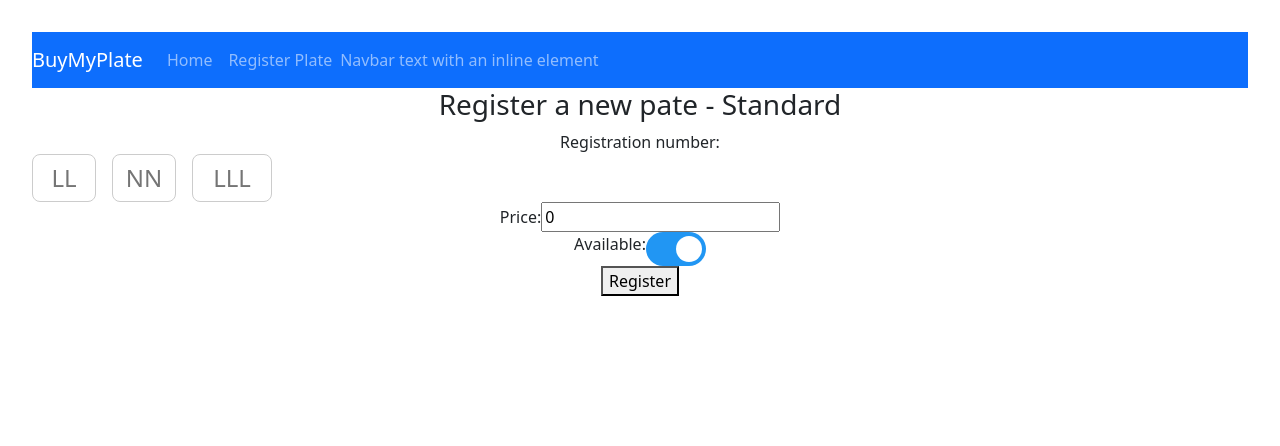
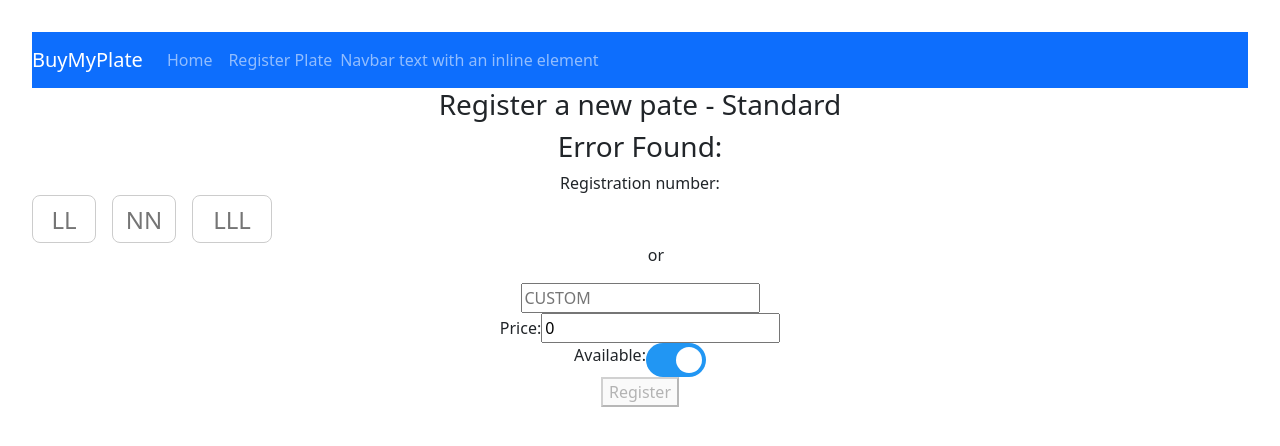
Before and after one commit to pockche123/buymyplate-client, a React (Vite) app: page /register-plate in a window 1280 px wide. Shown: the top 446 px of the page. Built offline with nearby package versions, Linux system fonts and the light colour scheme.

Commit message:
add custom plate input

```diff
--- a/src/pages/RegisterPlatePage.jsx
+++ b/src/pages/RegisterPlatePage.jsx
@@ -4,8 +4,7 @@ import { useRef, useState } from "react";
 import "../assets/button.css";
 import { createVehiclePlate } from "../api/vehiclePlateApi";
 // import { useNavigate } from "react-router-dom";
-import { toast } from 'react-toastify';
-
+import { toast } from "react-toastify";
 
 const RegisterPlatePage = () => {
   const [values, setValues] = useState(["", "", ""]);
@@ -15,13 +14,20 @@ const RegisterPlatePage = () => {
   const [available, setAvailable] = useState(true);
   let strErrMessage = "Letters only accepted";
   let numErrMessage = "Numbers only accepted";
+  let bothPlatePresentErrMessage ="Registration plate cannot be both STANDARD and CUSTOM";
+  const [customPlate, setCustomPlate] = useState("");
 
   const renderErrors = () => {
-    if (!errors.some((err) => err)) return null;
+    // if (!errors.some((err) => err)) return null;
+
     return (
       <>
         <h3>Error Found:</h3>
-        {errors[1] ? <li>{numErrMessage}</li> : <li>{strErrMessage}</li>}
+        {errors[1]  && <li>{numErrMessage}</li>}
+        {(errors[0] || errors[2]) &&<li>{strErrMessage}</li>}
+        {values.some((v) => v.trim() !== "") && customPlate.length > 0 && (
+          <li>{bothPlatePresentErrMessage}</li>
+        )}
       </>
     );
   };
@@ -35,29 +41,46 @@ const RegisterPlatePage = () => {
     setPrice(value); // Allow empty input or positive numbers
   };
 
+  const handleCustomPlate = (e) => {
+    const value = e.target.value.toUpperCase();
+
+    if (/^[A-Z0-9 ]+$/.test(value) || value == "") {
+      setCustomPlate(value);
+    }
+  };
+
   const handleRegisterStandardPlate = (e) => {
     e.preventDefault();
     const body = {
-      plateNumber: values.join('').trim(),
+      plateNumber: values.join("").trim(),
       personalised: false,
       available: available,
       price: Number(price),
-      customerId: null
-    }
+      customerId: null,
+    };
     createVehiclePlate(body)
-    .then(res => {
-      console.log("Vehicle plate created:", res);
-      toast.success("New vehicle plate registered!")
-      setValues(["","",""])
-      setPrice(0)
-      setAvailable(true)
-      setErrors([false, false, false])
+      .then((res) => {
+        console.log("Vehicle plate created:", res);
+        toast.success("New vehicle plate registered!");
+        setValues(["", "", ""]);
+        setPrice(0);
+        setAvailable(true);
+        setErrors([false, false, false]);
+      })
+      .catch((e) => {
+        console.log(e);
+        toast.error("Vehicle plate not registered");
+      });
+  };
 
-    })
-    .catch(e => {
-      console.log(e)
-      toast.error("Vehicle plate not registered")
-  })
+  const showButton = () => {
+    return !errors.some((err) => err) &&
+      values.every((v) => v.trim() !== "") ^ (customPlate.length > 0) &&
+      price > 0 ? (
+      <button>Register</button>
+    ) : (
+      <button disabled>Register</button>
+    );
   };
 
   return (
@@ -70,7 +93,19 @@ const RegisterPlatePage = () => {
         <div className="form-group">
           <label className="inline">Registration number:</label>
           <StandardRegPlateInput props={regplateProps} />
+          <ul>or</ul>
+          <div>
+            <input
+              type="text"
+              placeholder="CUSTOM"
+              minLength={1}
+              maxLength={7}
+              value={customPlate}
+              onChange={handleCustomPlate}
+            />
+          </div>
         </div>
+
         <div className="form-group">
           <label>Price:</label>
           <input
@@ -91,11 +126,8 @@ const RegisterPlatePage = () => {
             <span className="slider round"></span>
           </label>
         </div>
-        {!errors.some((err) => err) ? (
-          <button>Register</button>
-        ) : (
-          <button disabled>Register</button>
-        )}
+
+        {showButton()}
       </form>
     </>
   );
```
